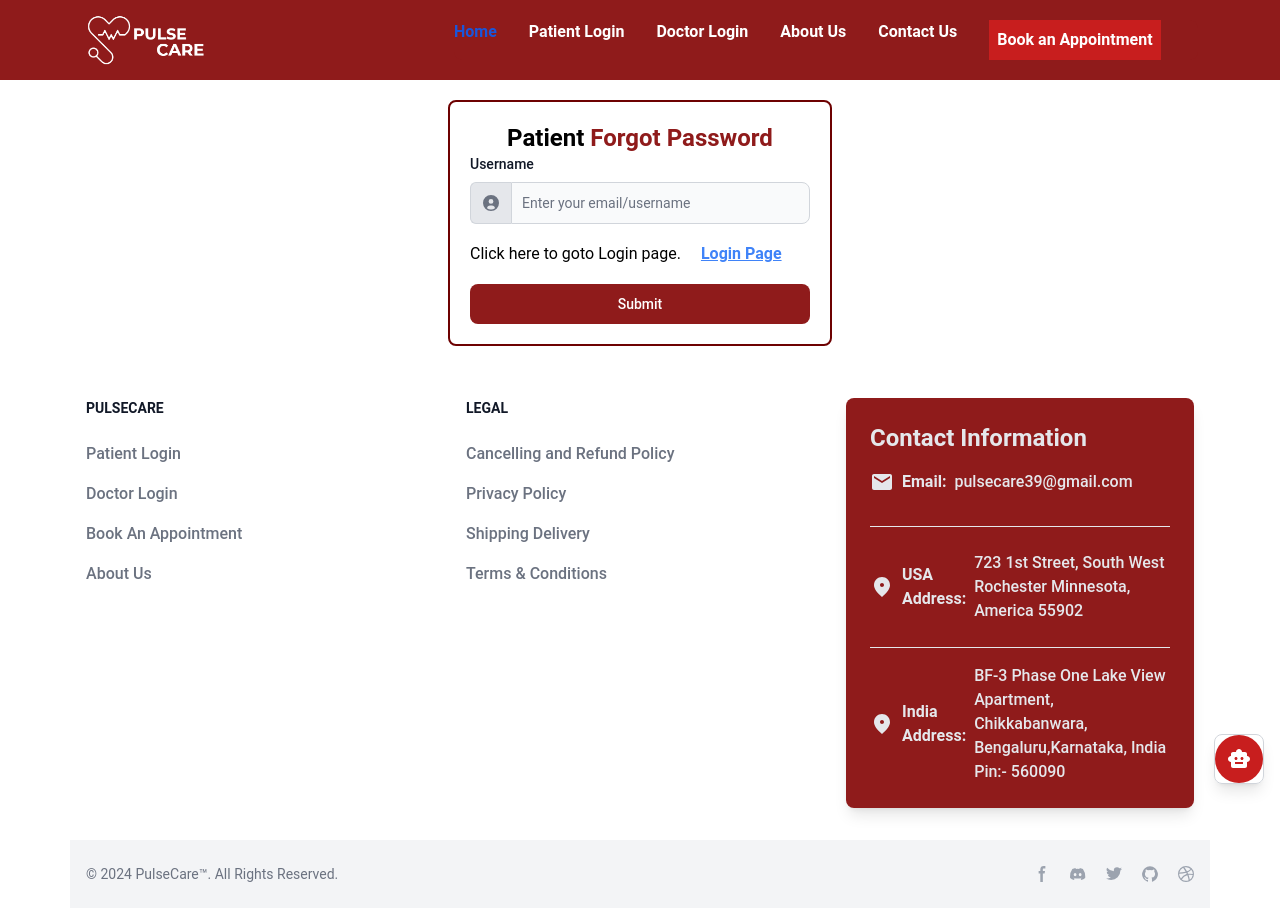
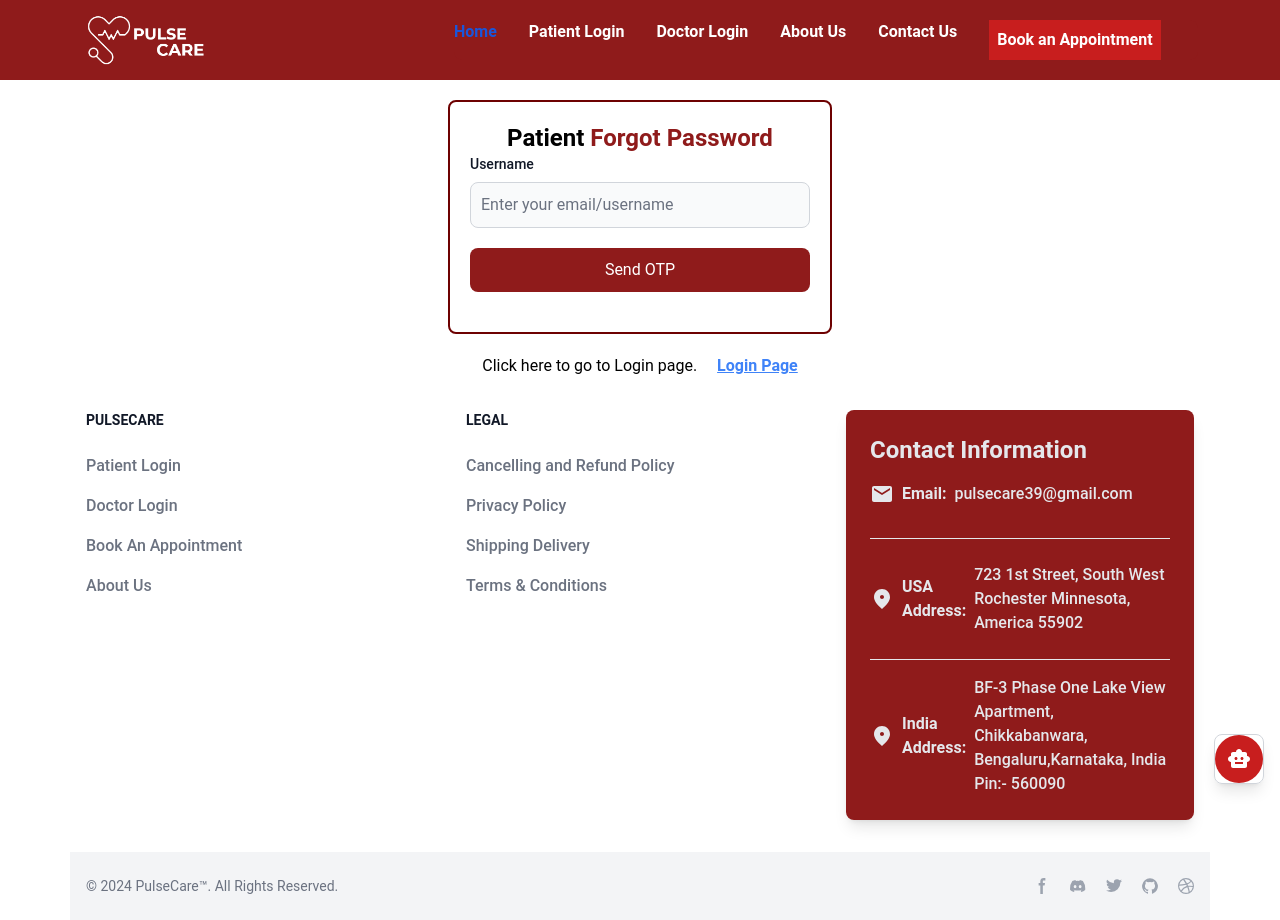
Before and after one commit to vatsalrishabh/PulseCare, a React (Vite) app: page /patientforgotPass in a window 1280 px wide. Built offline with nearby package versions, Linux system fonts and the light colour scheme; what react-chatbot-kit would draw is missing.

Commit message:
update password alerts properly added

```diff
--- a/src/Components/PatientForgotPass.jsx
+++ b/src/Components/PatientForgotPass.jsx
@@ -1,239 +1,189 @@
 import React, { useEffect, useState } from "react";
 import axios from "axios";
 import { Link, useNavigate } from "react-router-dom";
-import Alert from '@mui/material/Alert';
-// import Stack from '@mui/material/Stack';
+import Alert from "@mui/material/Alert";
+import SnackBarAlert from "./SnackBarAlert";
 import { BaseUrl } from "./BaseUrl";
-import './PatientForgotPass.css'
+import "./PatientForgotPass.css";
 
 const PatientForgotPass = () => {
-  // forgot password form data
   const [emailUpdatePassword, setEmailUpdatePassword] = useState("");
   const [patientPassword, setPassword] = useState("");
   const [patientConPassword, setConPassword] = useState("");
   const [otp, setOtp] = useState("");
 
-  const [displayOtpInput, setdisplayOtpInput] = useState("hidden");
-  const [disableInput, setDisplay] = useState("hidden");
-  const [emailReadOnly, setEmailReadOnly] = useState(false);
-
+  const [isOtpVisible, setIsOtpVisible] = useState(false);
+  const [isEmailReadOnly, setEmailReadOnly] = useState(false);
+  const [alert, setAlert] = useState({ message: "", status: "99" });
 
   const navigate = useNavigate();
 
-  // send otp axios functions
+  const showAlert = (message, status, timeout = 5000) => {
+    setAlert({ message, status });
+    setTimeout(() => setAlert({ message: "", status: "99" }), timeout);
+  };
+
   const resetPassword = async (e) => {
     e.preventDefault();
 
-    const payload = {
-      emailUpdatePassword: emailUpdatePassword,
-    };
-
+    const payload = { emailUpdatePassword };
     try {
       const response = await axios.post(
         `${BaseUrl}/api/patients/updatePassword`,
         payload,
-        {
-          headers: {
-            "Content-Type": "application/json",
-          },
-        }
+        { headers: { "Content-Type": "application/json" } }
       );
 
       if (response.status === 200) {
-        console.log("Otp sent to reset the password");
-        setdisplayOtpInput(""); // Display the OTP input
-        setDisplay(""); // Make the password fields visible
-        setEmailReadOnly(true); // Make the email input readonly
-
+        setIsOtpVisible(true);
+        setEmailReadOnly(true);
+        showAlert("Otp sent Successfully!", "200");
       }
     } catch (error) {
-      console.error(
-        "An error occurred during sending email for Forgot password:",
-        error
-      );
+      if (error.response?.status === 400) {
+        showAlert("User not registered. Please go to the registration page.", "400");
+      }
+      console.error("Error during password reset:", error);
     }
   };
 
-  // Verify OTP and change password
+  const otpVerifyChangePass = async (e) => {
+    e.preventDefault();
 
-  const otpVerifyChangePass = async () => {
+    if (patientPassword !== patientConPassword) {
+      return showAlert("Passwords do not match!", "400");
+    }
+
     const payload = {
       email: emailUpdatePassword,
       password: patientPassword,
-      otp: otp,
+      otp,
     };
 
     try {
       const response = await axios.post(
         `${BaseUrl}/api/patients/updatePasswordOtp`,
         payload,
-        {
-          headers: {
-            "Content-Type": "application/json",
-          },
-        }
+        { headers: { "Content-Type": "application/json" } }
       );
 
-      if(response.status==200){
-        successAlert(); // this displays the alert saying tha password changed successfully
-
+      if (response.status === 200) {
+        showAlert("Password Updated Successfully!", "200", 2000);
+        setTimeout(() => navigate("/patientlogin"), 2000);
       }
     } catch (error) {
-      console.error("An error occurred during OTP verification:", error);
+      const errorMessage = error.response?.status === 400
+        ? "Incorrect OTP!"
+        : "Something went wrong! Server issue";
+      showAlert(errorMessage, "400");
     }
   };
 
-  useEffect(() => {
-    if (otp.length === 6) {
-      otpVerifyChangePass();
-    }
-  }, [otp]);
-
-
-
-
-//   Alert logic starts
-const [showSucAlert, setShowSucAlert] = useState("hidden");
-const successAlert =()=>{
-    setShowSucAlert(""); // this makes the alert visible
-    setTimeout(()=>{
-        setShowSucAlert("hidden");
-        navigate('../patientlogin');
-    },2000);
-};
-useEffect(()=>{
-
-},[showSucAlert])
-
   return (
     <div className="Forgot Password">
-
-{/* Alert starts */}
+      <SnackBarAlert message={alert.message} statusCode={alert.status} />
       <div className="Alert holder w-full flex justify-end align-middle">
-        <div className={`${showSucAlert} alrt w-1/3 p-3`}>
+        {/* {alert.status === "200" && (
+          <div className="alrt w-1/3 p-3">
             <Alert variant="filled" severity="success">
               Your Password has been changed successfully!
             </Alert>
           </div>
+        )} */}
       </div>
-{/* Alert ends */}
 
       <form
         className="max-w-sm mx-auto border-2 border-custom-maroon2 bg-white rounded-lg p-5 m-5 w-full"
-        onSubmit={resetPassword}
+        onSubmit={isEmailReadOnly ? otpVerifyChangePass : resetPassword}
       >
         <div className="mb-5">
           <div className="heading text-center font-bold text-2xl">
             Patient <span className="text-custom-maroon">Forgot Password</span>
           </div>
-
-          <label
-            htmlFor="website-admin"
-            className="block mb-2 text-sm font-medium text-gray-900 dark:text-white"
-          >
+          <label htmlFor="email" className="block mb-2 text-sm font-medium text-gray-900">
             Username
           </label>
-          <div className="flex">
-            <span className="inline-flex items-center px-3 text-sm text-gray-900 bg-gray-200 border border-e-0 border-gray-300 rounded-s-md dark:bg-gray-600 dark:text-gray-400 dark:border-gray-600">
-              <svg
-                className="w-4 h-4 text-gray-500 dark:text-gray-400"
-                aria-hidden="true"
-                xmlns="http://www.w3.org/2000/svg"
-                fill="currentColor"
-                viewBox="0 0 20 20"
-              >
-                <path d="M10 0a10 10 0 1 0 10 10A10.011 10.011 0 0 0 10 0Zm0 5a3 3 0 1 1 0 6 3 3 0 0 1 0-6Zm0 13a8.949 8.949 0 0 1-4.951-1.488A3.987 3.987 0 0 1 9 13h2a3.987 3.987 0 0 1 3.951 3.512A8.949 8.949 0 0 1 10 18Z" />
-              </svg>
-            </span>
           <input
+            type="email"
+            id="email"
             value={emailUpdatePassword}
             onChange={(e) => setEmailUpdatePassword(e.target.value)}
-              type="email"
-              id="website-admin"
-              className="rounded-none rounded-e-lg bg-gray-50 border border-gray-300 text-gray-900 focus:ring-blue-500 focus:border-blue-500 block flex-1 min-w-0 w-full text-sm p-2.5 dark:bg-gray-700 dark:border-gray-600 dark:placeholder-gray-400 dark:text-white dark:focus:ring-blue-500 dark:focus:border-blue-500"
+            className="bg-gray-50 border border-gray-300 rounded-lg p-2.5 w-full"
             placeholder="Enter your email/username"
-              readOnly={emailReadOnly}  // Set readOnly based on state
-
+            readOnly={isEmailReadOnly}
           />
         </div>
-        </div>
 
-        {/* Password fields */}
-        <div className={`${disableInput} relative z-0 w-full mb-5 group`}>
+        {isOtpVisible && (
+          <>
+            <div className="mb-5">
+              <label htmlFor="password" className="block mb-2 text-sm font-medium text-gray-900">
+                Password
+              </label>
               <input
                 type="password"
+                id="password"
                 value={patientPassword}
                 onChange={(e) => setPassword(e.target.value)}
-            name="floating_password"
-            id="floating_password"
-            className="block py-2.5 px-0 w-full text-sm text-gray-900 bg-transparent border-0 border-b-2 border-gray-300 appearance-none dark:text-white dark:border-gray-600 dark:focus:border-blue-500 focus:outline-none focus:ring-0 focus:border-blue-600 peer"
-            placeholder=" "
-
+                className="bg-gray-50 border border-gray-300 rounded-lg p-2.5 w-full"
+                placeholder="Enter new password"
               />
-          <label
-            htmlFor="floating_password"
-            className="peer-focus:font-medium absolute text-sm text-gray-500 dark:text-gray-400 duration-300 transform -translate-y-6 scale-75 top-3 -z-10 origin-[0] peer-focus:start-0 rtl:peer-focus:translate-x-1/4 peer-focus:text-blue-600 peer-focus:dark:text-blue-500 peer-placeholder-shown:scale-100 peer-placeholder-shown:translate-y-0 peer-focus:scale-75 peer-focus:-translate-y-6"
-          >
-            Password
+            </div>
+            <div className="mb-5">
+              <label htmlFor="confirm-password" className="block mb-2 text-sm font-medium text-gray-900">
+                Confirm Password
               </label>
-        </div>
-
-        <div className={`${disableInput} relative z-0 w-full mb-5 group`}>
               <input
                 type="password"
+                id="confirm-password"
                 value={patientConPassword}
                 onChange={(e) => setConPassword(e.target.value)}
-            name="repeat_password"
-            id="floating_repeat_password"
-            className="block py-2.5 px-0 w-full text-sm text-gray-900 bg-transparent border-0 border-b-2 border-gray-300 appearance-none dark:text-white dark:border-gray-600 dark:focus:border-blue-500 focus:outline-none focus:ring-0 focus:border-blue-600 peer"
-            placeholder=" "
-
+                className="bg-gray-50 border border-gray-300 rounded-lg p-2.5 w-full"
+                placeholder="Confirm your new password"
               />
-          <label
-            htmlFor="floating_repeat_password"
-            className="peer-focus:font-medium absolute text-sm text-gray-500 dark:text-gray-400 duration-300 transform -translate-y-6 scale-75 top-3 -z-10 origin-[0] peer-focus:start-0 rtl:peer-focus:translate-x-1/4 peer-focus:text-blue-600 peer-focus:dark:text-blue-500 peer-placeholder-shown:scale-100 peer-placeholder-shown:translate-y-0 peer-focus:scale-75 peer-focus:-translate-y-6"
-          >
-            Confirm password
-          </label>
             </div>
-
-        <div className={`${displayOtpInput} mb-4`}>
-          <label
-            htmlFor="Otp"
-            className="block mb-2 text-sm font-medium text-gray-900 dark:text-white"
-          >
+            <div className="mb-5">
+              <label htmlFor="otp" className="block mb-2 text-sm font-medium text-gray-900">
                 Your OTP
               </label>
               <input
+                type="number"
+                id="otp"
                 value={otp}
                 onChange={(e) => setOtp(e.target.value)}
-            type="number"
-            id="password"
-            className="bg-gray-50 border border-gray-300 text-gray-900 text-sm rounded-lg focus:ring-blue-500 focus:border-blue-500 block w-full p-2.5 dark:bg-gray-700 dark:border-gray-600 dark:placeholder-gray-400 dark:text-white dark:focus:ring-blue-500 dark:focus:border-blue-500"
-
+                className="bg-gray-50 border border-gray-300 rounded-lg p-2.5 w-full"
               />
             </div>
+          </>
+        )}
 
-        <div className="flex items-start mb-5">
-          <div className="flex items-center h-5">
-            <div className="flex">
-              <p>Click here to goto Login page.</p>
-              <Link to="../patientlogin">
-                <p className="pl-5 text-blue-500 font-bold underline">
+        <div className="flex justify-center align-middle mb-5">
+          <button
+            type="submit"
+            className="w-full text-white bg-custom-maroon hover:bg-custom-maroon2 rounded-lg p-2.5"
+          >
+            {isEmailReadOnly ? "Verify OTP" : "Send OTP"}
+          </button>
+        </div>
+
+        {isEmailReadOnly && (
+          <div className="flex justify-center align-middle">
+            <button
+              onClick={resetPassword}
+              className="m-1 text-white bg-custom-maroon hover:bg-custom-maroon2 rounded-lg p-2.5"
+            >
+              Resend
+            </button>
+          </div>
+        )}
+      </form>
+
+      <div className="flex items-center justify-center">
+        <p>Click here to go to Login page.</p>
+        <Link to="../patientlogin" className="pl-5 text-blue-500 font-bold underline">
           Login Page
-                </p>
         </Link>
       </div>
-          </div>
-        </div>
-
-        <button
-          type="submit"
-          className="w-full text-white bg-custom-maroon hover:bg-custom-maroon2 focus:ring-4 focus:outline-none focus:ring-blue-300 font-medium rounded-lg text-sm px-5 py-2.5 text-center dark:bg-blue-600 dark:hover:bg-blue-700 dark:focus:ring-blue-800"
-        >
-          Submit
-        </button>
-      </form>
     </div>
   );
 };
```
Lines whose indentation alone changed are shown as unchanged.
